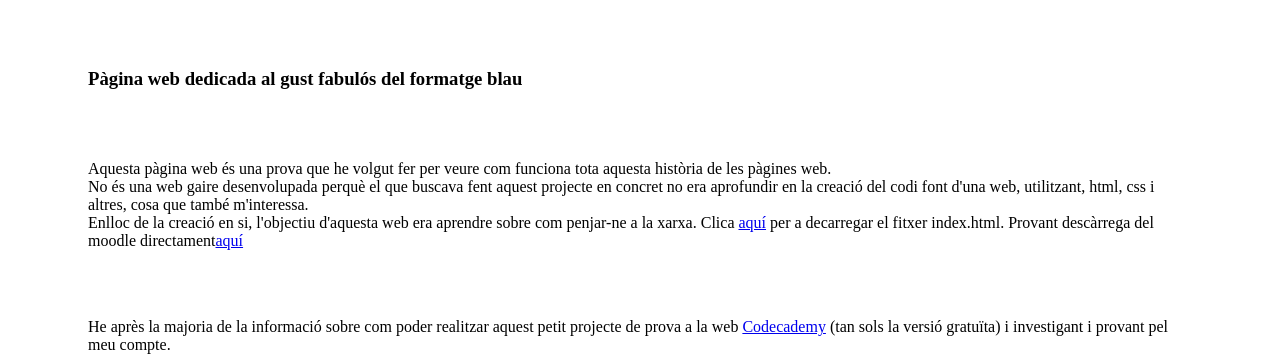
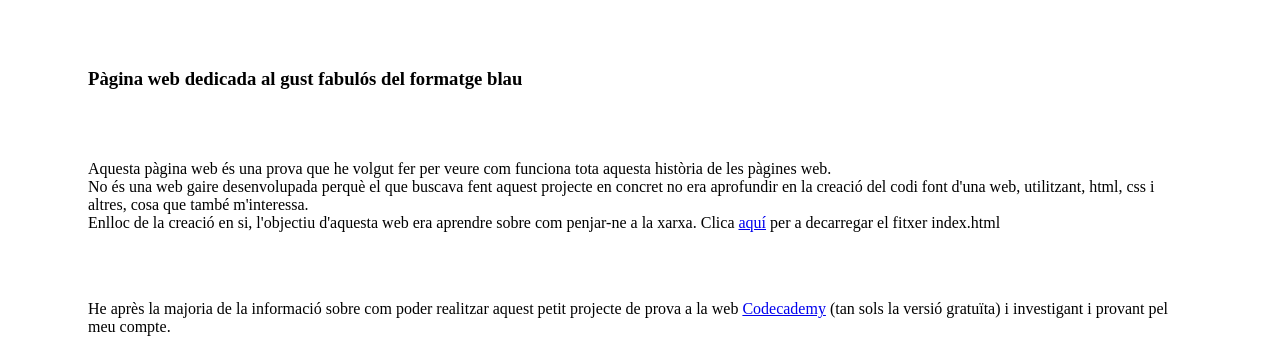
Before and after one commit to formatgeblau/formatgeblau.github.io, a plain HTML site: page index.html in a window 1280 px wide. Shown: the part 477-834 px from the top of the page. Drawn offline with Linux system fonts and the light colour scheme.

Commit message:
convertir trobadors moodle en comentari ja que no ha funcionat

```diff
--- a/index.html
+++ b/index.html
@@ -18,7 +18,7 @@
     <h3>Pàgina web dedicada al gust fabulós del formatge blau</h3>
     <br>
     <br>
-    <p>Aquesta pàgina web és una prova que he volgut fer per veure com funciona tota aquesta història de les pàgines web.<br> No és una web gaire desenvolupada perquè el que buscava fent aquest projecte en concret no era aprofundir en la creació del codi font d'una web, utilitzant, html, css i altres, cosa que també m'interessa.<br>Enlloc de la creació en si, l'objectiu d'aquesta web era aprendre sobre com penjar-ne a la xarxa. Clica <a href="index.html" download>aquí</a> per a decarregar el fitxer index.html. Provant descàrrega del moodle directament<a href="https://escolaindustrial.esemtia.net/moodle/mod/resource/view-php?id=13517" download>aquí</a></p>
+    <p>Aquesta pàgina web és una prova que he volgut fer per veure com funciona tota aquesta història de les pàgines web.<br> No és una web gaire desenvolupada perquè el que buscava fent aquest projecte en concret no era aprofundir en la creació del codi font d'una web, utilitzant, html, css i altres, cosa que també m'interessa.<br>Enlloc de la creació en si, l'objectiu d'aquesta web era aprendre sobre com penjar-ne a la xarxa. Clica <a href="index.html" download>aquí</a> per a decarregar el fitxer index.html <!-- Provant descàrrega del moodle directament<a href="https://escolaindustrial.esemtia.net/moodle/mod/resource/view-php?id=13517" download>aquí</a> NO HA FUNCIONAT HO DEIXO COM A COMENTARI --></p>
     <br>
     <br>
     <p>He après la majoria de la informació sobre com poder realitzar aquest petit projecte de prova a la web <a href="https://www.codecademy.com/" target="_blank">Codecademy</a> (tan sols la versió gratuïta) i investigant i provant pel meu compte.</p>
```
